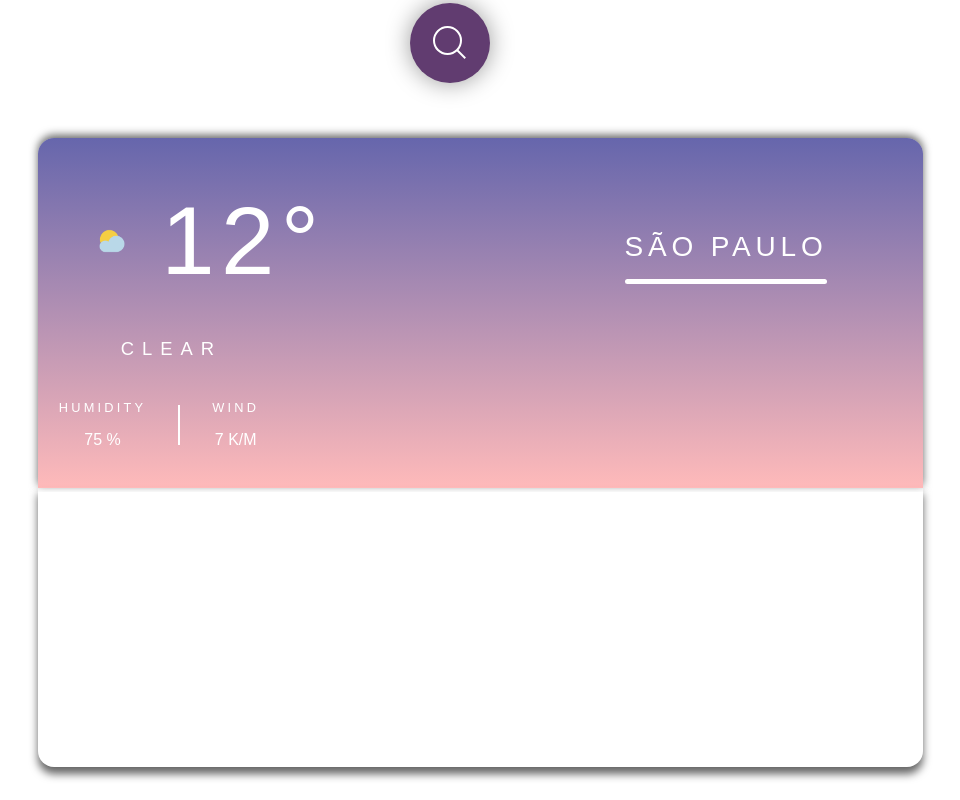
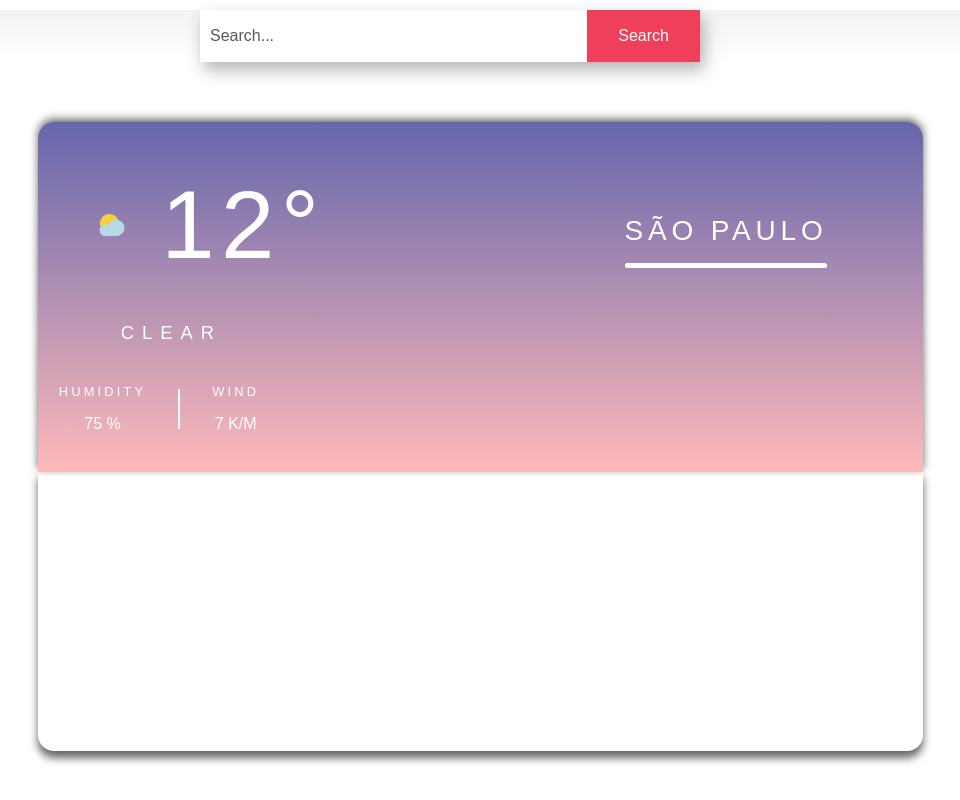
Before and after one commit to xNickolas/Weather, an Angular app: page / in a window 1280 px wide. Shown: the whole page, without its empty margins (190-1150 px from the left). Built offline with nearby package versions, Linux system fonts and the light colour scheme.

Commit message:
Configurando componente Search e API funcionando!

```diff
--- a/src/app/display-weather/display-weather.component.ts
+++ b/src/app/display-weather/display-weather.component.ts
@@ -6,6 +6,8 @@ import { Component, OnInit } from '@angular/core';
   styleUrls: ['./display-weather.component.css']
 })
 export class DisplayWeatherComponent implements OnInit {
+
+  constructor() { }
 
   condition: string = "Clear"
   temp: number = 12
@@ -17,7 +19,7 @@ export class DisplayWeatherComponent implements OnInit {
 
 
 
-  constructor() { }
+
 
   ngOnInit(): void {
   }
--- a/src/app/getdata.service.ts
+++ b/src/app/getdata.service.ts
@@ -1,19 +1,17 @@
 import { Injectable } from '@angular/core';
 import { HttpClient } from '@angular/common/http';
 
-const apiUrl = "https://api.weatherbit.io/v2.0/current?city=SaoPaulo&key=https://api.weatherbit.io/v2.0/current?key=d62b61490aef43ed944f19a2cd7b8a64&city=SaoPaulo";
+const apiUrl = "https://api.weatherbit.io/v2.0/current?key=d62b61490aef43ed944f19a2cd7b8a64&lang=pt&city=";
 
 @Injectable({
   providedIn: 'root'
 })
 export class GetdataService {
 
-  public key:any;
-
   constructor(private http: HttpClient) { }
 
-  getData() {
-    return this.http.get(apiUrl + this.key);
+  getData(retornaCidade) {
+    return this.http.get(apiUrl + retornaCidade);
   }
 
 }
--- a/src/app/search-weather/search-weather.component.css
+++ b/src/app/search-weather/search-weather.component.css
@@ -1,127 +1,136 @@
-.nav-menu {
-	margin: 0 auto 0;
-	position: relative;
-	width: 590px;
-	height: 70px;
+@import url('https://fonts.googleapis.com/css?family=Lato:400,700');
+*, *:before, *:after {
+	-webkit-box-sizing: inherit;
+	-moz-box-sizing: inherit;
+	box-sizing: inherit;
 }
 
-@import url('https://fonts.googleapis.com/css?family=Inconsolata:700');
- * {
-	 margin: 0;
-	 padding: 0;
-	 box-sizing: border-box;
+::-webkit-input-placeholder {
+	color: #56585b;
 }
 
- .container {
-	 position: absolute;
-	 margin: auto;
-	 top: 0;
-	 left: 0;
-	 right: 0;
-	 bottom: 0;
-	 width: 300px;
-	 height: 100px;
+::-moz-placeholder {
+	color: #56585b;
 }
- .container .search {
-	 position: absolute;
-	 margin: auto;
-	 top: 0;
-	 right: 0;
-	 bottom: 0;
-	 left: 0;
-	 width: 80px;
-	 height: 80px;
-	 background: #613c70;
-	 border-radius: 50%;
-	 transition: all 1s;
-	 z-index: 4;
-	 box-shadow: 0 0 25px 0 rgba(0, 0, 0, 0.4);
+
+:-moz-placeholder {
+	color: #56585b;
 }
- .container .search:hover {
-	 cursor: pointer;
+
+html {
+	-webkit-box-sizing: border-box;
+	-moz-box-sizing: border-box;
+	box-sizing: border-box;
 }
- .container .search::before {
-	 content: "";
-	 position: absolute;
-	 margin: auto;
-	 top: 22px;
-	 right: 0;
-	 bottom: 0;
-	 left: 22px;
-	 width: 12px;
-	 height: 2px;
-	 background: white;
-	 transform: rotate(45deg);
-	 transition: all 0.5s;
+
+a {
+	color: #fff;
+	text-decoration: none;
+	cursor: pointer;
+	opacity: 0.9;
 }
- .container .search::after {
-	 content: "";
-	 position: absolute;
-	 margin: auto;
-	 top: -5px;
-	 right: 0;
-	 bottom: 0;
-	 left: -5px;
-	 width: 25px;
-	 height: 25px;
-	 border-radius: 50%;
-	 border: 2px solid white;
-	 transition: all 0.5s;
+
+a:hover {
+	opacity: 1;
 }
- .container input {
-	 font-family: sans-serif;
-	 position: absolute;
-	 margin: auto;
-	 top: 0;
-	 right: 0;
-	 bottom: 0;
-	 left: 0;
-	 width: 50px;
-	 height: 50px;
-	 outline: none;
-	 border: none;
-	 background: #9563a8;
-	 color: white;
-	 text-shadow: 0 0 10px #F7B5B9;
-	 padding: 0 80px 0 20px;
-	 border-radius: 30px;
-	 box-shadow: 0 0 25px 0 #F7B5B9, 0 20px 25px 0 rgba(0, 0, 0, 0.2);
-	 transition: all 1s;
-	 opacity: 0;
-	 z-index: 5;
-	 font-weight: bolder;
-	 letter-spacing: 0.1em;
+
+h1 {
+	font-size: 3rem;
+	font-weight: 700;
+	color: #fff;
+	margin: 0 0 1.5rem;
 }
- .container input:hover {
-	 cursor: pointer;
+
+i {
+	font-size: 1.3rem;
 }
- .container input:focus {
-	 width: 300px;
-	 opacity: 1;
-	 cursor: text;
+
+a.btn {
+	color: #fff;
+	padding: 10px;
+	border: 1px solid rgba(255, 255, 255, 0.5);
+	-webkit-transition: all 0.2s;
+	-moz-transition: all 0.2s;
+	transition: all 0.2s;
 }
- .container input:focus ~ .search {
-	 right: -250px;
-	 background: #151515;
-	 z-index: 6;
+
+a.btn:hover {
+	background: #d73851;
+	border: 1px solid #d73851;
+	color: #fff;
 }
- .container input:focus ~ .search::before {
-	 top: 0;
-	 left: 0;
-	 width: 25px;
+
+.cover {
+	background: -webkit-gradient(linear, left top, left bottom, from(rgba(0, 0, 0, 0.05)), to(rgba(0, 0, 0, 0)));
+	background: -webkit-linear-gradient(top, rgba(0, 0, 0, 0.05) 0%, rgba(0, 0, 0, 0) 100%);
+	background: linear-gradient(to bottom, rgba(0, 0, 0, 0.05) 0%, rgba(0, 0, 0, 0) 100%);
+	margin-top: 10px;
+	display: -webkit-box;
+	display: flex;
+	-webkit-box-orient: vertical;
+	-webkit-box-direction: normal;
+	flex-direction: column;
+	-webkit-box-pack: center;
+	justify-content: center;
+	-webkit-box-align: center;
+	align-items: center;
 }
- .container input:focus ~ .search::after {
-	 top: 0;
-	 left: 0;
-	 width: 25px;
-	 height: 2px;
-	 border: none;
-	 background: white;
-	 border-radius: 0%;
-	 transform: rotate(-45deg);
+
+.flex-form input[type="submit"] {
+	background: #ef3f5a;
+	border: 1px solid #ef3f5a;
+	color: #fff;
+	padding: 0 30px;
+	cursor: pointer;
+	-webkit-transition: all 0.2s;
+	-moz-transition: all 0.2s;
+	transition: all 0.2s;
 }
- .container input::placeholder {
-	 color: white;
-	 opacity: 0.5;
-	 font-weight: bolder;
+
+.flex-form input[type="submit"]:hover {
+	background: #d73851;
+	border: 1px solid #d73851;
 }
+
+.flex-form {
+	display: -webkit-box;
+	display: flex;
+	z-index: 10;
+	position: relative;
+	width: 500px;
+	box-shadow: 4px 8px 16px rgba(0, 0, 0, 0.3);
+}
+
+.flex-form>* {
+	border: 0;
+	padding: 0 0 0 10px;
+	background: #fff;
+	line-height: 50px;
+	font-size: 1rem;
+	border-radius: 0;
+	outline: 0;
+	-webkit-appearance: none;
+}
+
+input[type="search"] {
+	flex-basis: 500px;
+}
+
+@media all and (max-width: 360px) {
+	header nav li {
+		margin: 0 10px;
+	}
+	.flex-form {
+		display: -webkit-box;
+		display: flex;
+		-webkit-box-orient: vertical;
+		-webkit-box-direction: normal;
+		flex-direction: column;
+	}
+	input[type="search"] {
+		flex-basis: 0;
+	}
+	label {
+		display: none;
+	}
+}
--- a/src/app/search-weather/search-weather.component.html
+++ b/src/app/search-weather/search-weather.component.html
@@ -1,6 +1,17 @@
-<nav class="nav-menu">
-	<div class="container">
-        <input type="text" placeholder="Search...">
-        <div class="search"></div>
-      </div>
-</nav>
+
+  <div class="cover">
+    <div class="flex-form">
+      <input type="search" placeholder="Search..." (change)="saveValue($event)">
+      <input type="submit" value="Search" (click)="clickButton()">
+    </div>
+  </div>
+
+
+
+<!-- <form>
+<input (change)="saveValue($event)" type="text">
+
+</form> -->
+
+<!-- <input type="text" for="btn" placeholder="Search" id="id" (change)="saveValue($event)">
+<button type="submit" id="btn" (click)="clickButton()">Search</button> -->
--- a/src/app/search-weather/search-weather.component.ts
+++ b/src/app/search-weather/search-weather.component.ts
@@ -1,4 +1,5 @@
 import { Component, OnInit } from '@angular/core';
+import { GetdataService } from '../getdata.service';
 
 @Component({
   selector: 'app-search-weather',
@@ -7,9 +8,48 @@ import { Component, OnInit } from '@angular/core';
 })
 export class SearchWeatherComponent implements OnInit {
 
-  constructor() { }
+  guardaData: any;
+  clima: any;
+  temperature: any;
+  city: any;
+  valor: string;
 
-  ngOnInit(): void {
+  constructor(private api: GetdataService) { }
+
+  ngOnInit() { }
+
+  saveValue(event) {
+    this.valor = String(event.target.value);
+  }
+
+  clickButton() {
+    this.api.getData(this.valor).subscribe(
+      (resp) => {
+        this.guardaData = new Object(resp)
+        this.clima = this.guardaData.data[0];
+        this.temperature = this.clima.temp;
+        this.city = this.clima.timezone;
+        console.log(this.temperature + this.city);
+      });
   }
 
 }
+
+      // this.city.getData().subscribe((data) => {
+    //   console.log(data);
+    // });
+
+    // getApi(event) {
+    //     this.api.getData(this.valor).subscribe(
+    //       (resp) => {
+    //         this.guardaData = new Object(resp)
+    //         this.clima = this.guardaData.data[0];
+    //         this.temperature = this.clima.temp;
+    //         this.city = this.clima.timezone;
+    //         console.log(this.temperature + this.city);
+
+    //       });
+    //---------------------
+    // this.weatherSearchForm = this.formBuilder.group({
+    //   data: ['']
+    // });
```
